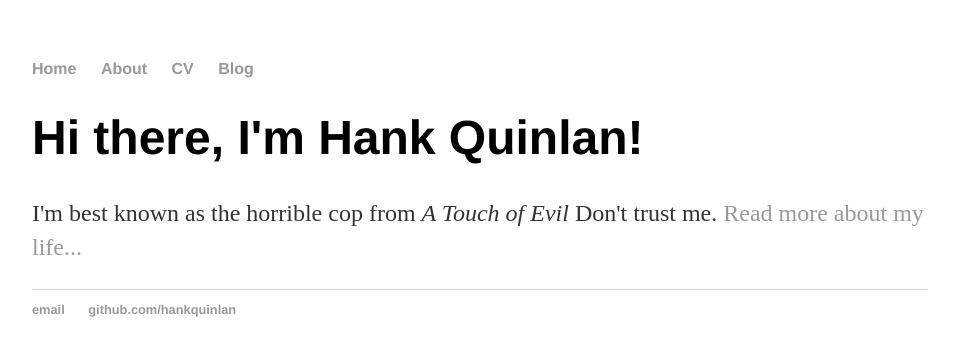
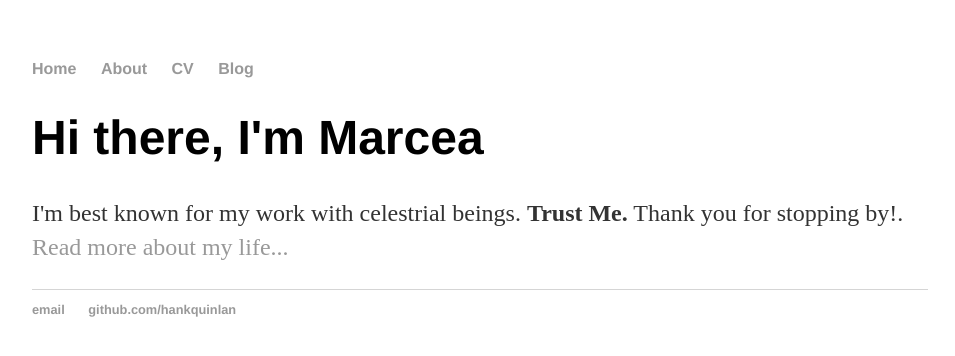
Before and after one commit to marceamaps/hello-world, a Jekyll site: the page built from index.html, in a window 1280 px wide. Shown: the top 356 px of the page, without its empty margins (160-1115 px from the left). Built offline with Jekyll 4.4.1, drawn with Linux system fonts in a browser that asks for light colours; Markdown is read by kramdown in place of the engine named in the settings.

Commit message:
Update index.html
New Text

```diff
--- a/index.html
+++ b/index.html
@@ -1,8 +1,8 @@
 ---
 layout: default
-title: Hank Quinlan, Horrible Cop
+title: Marcea Makes Maps / Builds A Website
 ---
 <div class="blurb">
-	<h1>Hi there, I'm Hank Quinlan!</h1>
-	<p>I'm best known as the horrible cop from <em>A Touch of Evil</em> Don't trust me. <a href="/about">Read more about my life...</a></p>
+	<h1>Hi there, I'm Marcea</h1>
+	<p>I'm best known for my work with celestrial beings. <b>Trust Me.</b> Thank you for stopping by!. <a href="/about">Read more about my life...</a></p>
 </div><!-- /.blurb -->
```
